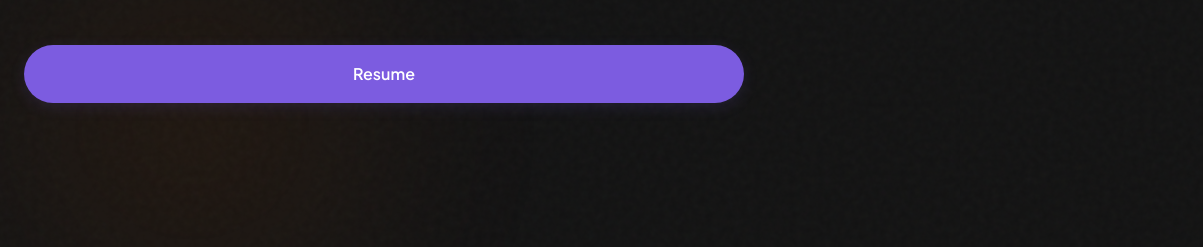
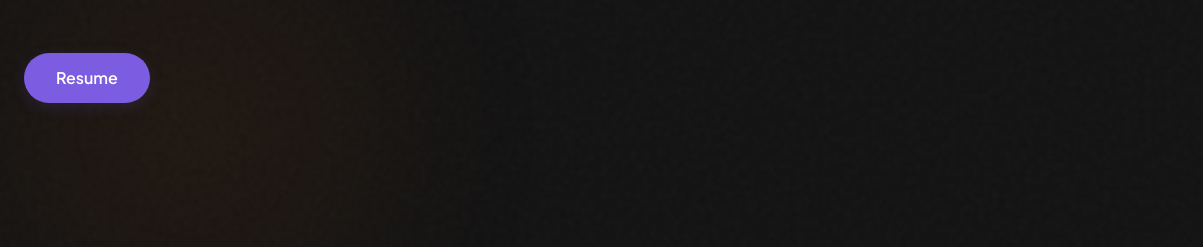
Before and after one commit to Harsh502s/Harsh502s.github.io, a plain HTML site: page index.html in a window 1280 px wide. Shown: the part 553-800 px from the top of the page, 0-1203 px from the left. Drawn offline with nearby package versions, Linux system fonts and the light colour scheme.

Commit message:
style: update noise overlay button padding, font size, and background gradient

```diff
--- a/styles.css
+++ b/styles.css
@@ -369,10 +369,10 @@ body .noise-overlay {
   display: inline-flex;
   align-items: center;
   justify-content: center;
-  padding: 1rem 2.5rem;
+  padding: 0.75rem 2rem;
   font-family: var(--font-body);
   font-weight: 600;
-  font-size: var(--body-md);
+  font-size: 1rem;
   border-radius: var(--radius-pill);
   transition: all 0.3s cubic-bezier(0.22, 1, 0.36, 1);
   position: relative;
@@ -380,6 +380,8 @@ body .noise-overlay {
   z-index: 1;
   cursor: pointer;
   border: none;
+  width: fit-content;
+  align-self: flex-start;
 }
 
 .btn--primary {
@@ -391,7 +393,7 @@ body .noise-overlay {
 .btn--primary:hover {
   transform: translateY(-2px);
   box-shadow: 0 8px 25px var(--shadow-primary);
-  background: var(--secondary);
+  background: linear-gradient(90deg, var(--primary), var(--secondary));
 }
 
 .btn--primary:active {
```
